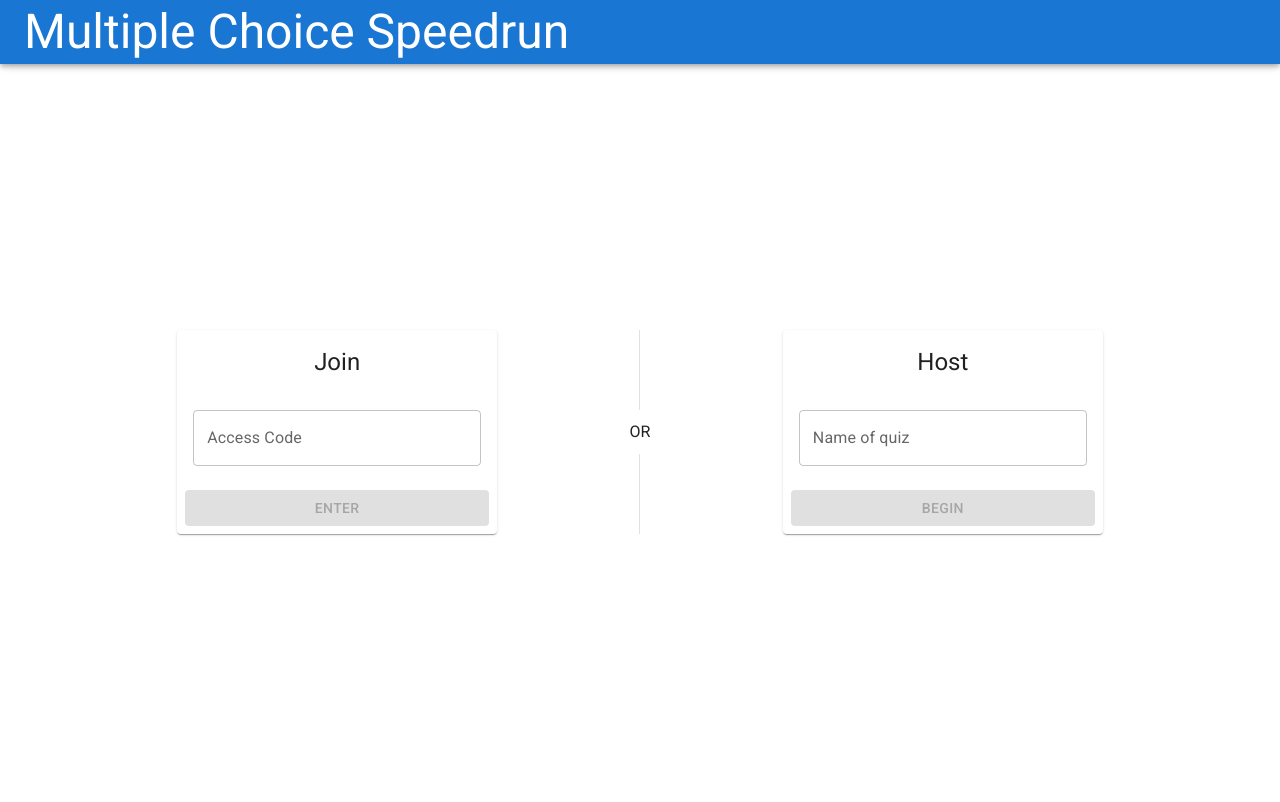
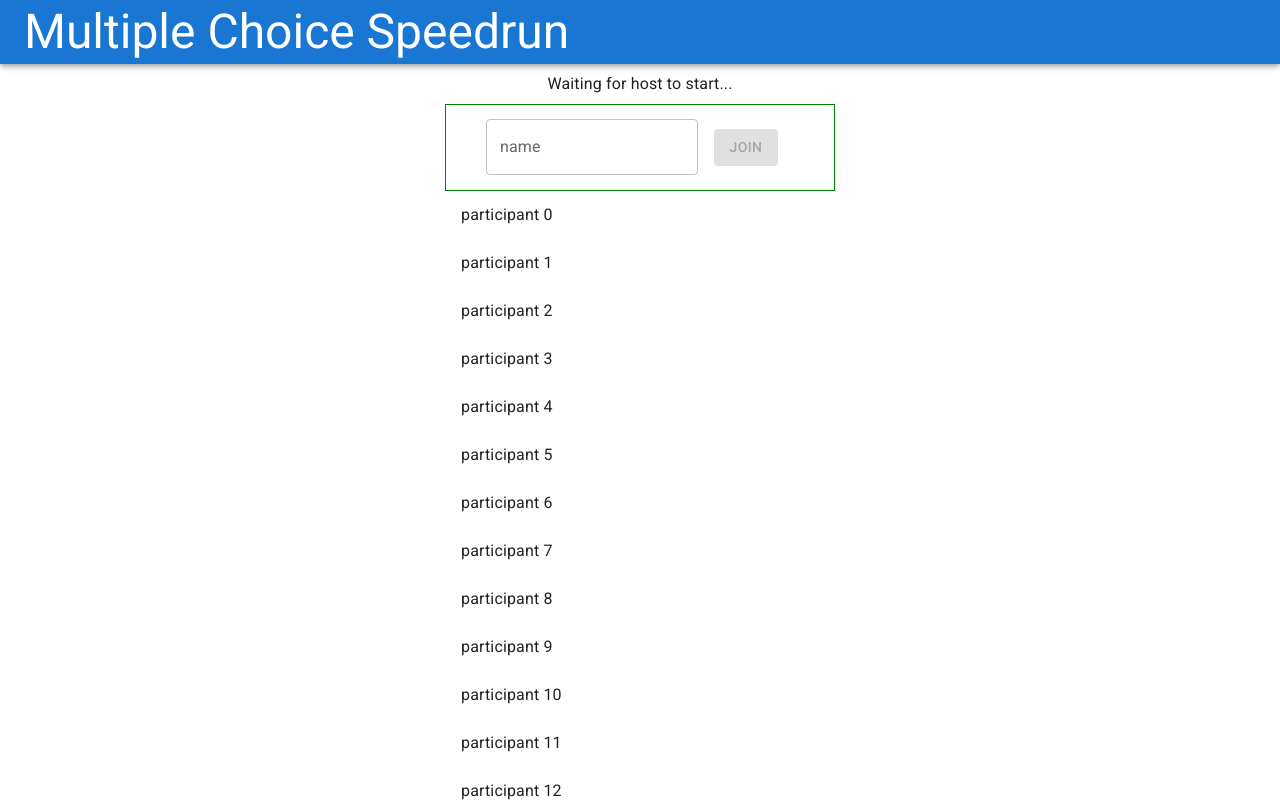
Before and after one commit to Ryangwaite/mc-speedrun, a React (Create React App) app in the folder ui/: page / in a window 1280 px wide. Shown: the top 802 px of the page. Built offline with nearby package versions, Linux system fonts and the light colour scheme.

Commit message:
Added basic screen for participant lobby

```diff
--- a/ui/src/App.tsx
+++ b/ui/src/App.tsx
@@ -1,6 +1,7 @@
 import { Container } from '@mui/material';
 import { TopBar, TopBarOffset } from './common/AppBar';
 import Home from './home/home';
+import Lobby from './participant/Lobby';
 
 function App() {
     return (
@@ -10,7 +11,8 @@ function App() {
         >
             <TopBar />
             <TopBarOffset />
-            <Home />
+            {/* <Home /> */}
+            <Lobby />
         </Container>
     )
 }
--- /dev/null
+++ b/ui/src/common/ParticipantList.tsx
@@ -0,0 +1,24 @@
+import { List, ListItem, ListItemText } from "@mui/material";
+
+interface IParticipantListProps {
+    thisParticipant: React.ReactElement | null,
+    otherParticipants: Set<string>
+}
+
+export default function ParticipantList(props: IParticipantListProps) {
+
+    const otherParticipantItems = Array.from(props.otherParticipants.values(), participant => (
+        <ListItem
+            key={participant}
+        >
+            <ListItemText primary={participant} />
+        </ListItem>
+    ));
+
+    return (
+        <List>
+            {props.thisParticipant}
+            {otherParticipantItems}
+        </List>
+    )
+}
--- /dev/null
+++ b/ui/src/participant/Lobby.tsx
@@ -0,0 +1,134 @@
+import React from "react";
+import { Button, Box, TextField, ListItem, ListItemText, Container, Typography} from "@mui/material";
+import ParticipantList from "../common/ParticipantList";
+
+interface IJoinListItemProps {
+    listItemKey: string,
+    onJoin: (name: string) => void
+}
+
+interface IJoinListItemState {
+    userJoined: boolean,
+    nameField: string,
+}
+
+class JoinListItem extends React.Component<IJoinListItemProps, IJoinListItemState> {
+    constructor(props: IJoinListItemProps) {
+        super(props)
+        this.state = {
+            userJoined: false,
+            nameField: ""
+        }
+
+        this.onFieldChange = this.onFieldChange.bind(this)
+        this.onJoinClicked = this.onJoinClicked.bind(this)
+    }
+
+    private onFieldChange(event: React.ChangeEvent<HTMLInputElement>) {
+        this.setState({nameField: event.target.value});
+    }
+
+    private onJoinClicked() {
+        this.setState({userJoined: true})
+        this.props.onJoin(this.state.nameField);
+    }
+
+    render() {
+        const { listItemKey } = this.props;
+        const { nameField } = this.state;
+
+        const content = this.state.userJoined ?
+            <ListItemText primary={this.state.nameField} /> :
+            <Container
+                sx={{
+                    display: "flex",
+                    alignItems: "baseline"
+                }}
+            >
+                <TextField
+                    fullWidth
+                    id="outlined-basic"
+                    label="name"
+                    onChange={this.onFieldChange}
+                />
+                <Button
+                    disabled={!nameField}
+                    onClick={() => this.onJoinClicked()}
+                    variant="contained"
+                    sx={{
+                        margin: 2
+                    }}
+                >JOIN</Button>
+            </Container>
+
+        return (
+            <ListItem
+                key={listItemKey}
+                sx={{
+                    border: "1px solid green", // TODO: properly style this
+                }}
+            >
+                {content}
+            </ListItem>
+        )
+    }
+}
+
+interface ILobbyProps {
+    // participants // will add this eventually
+}
+
+interface ILobbyState {
+    // Whether the user has entered their name and pressed the "JOIN" button
+    userJoined: boolean,
+    username: string
+}
+
+class Lobby extends React.Component<ILobbyProps, ILobbyState> {
+    constructor(props: ILobbyProps) {
+        super(props)
+        this.state = {
+            userJoined: false,
+            username: ""
+        }
+        this.onJoin = this.onJoin.bind(this)
+    }
+
+    private onJoin(name: string) {
+        this.setState({
+            userJoined: true,
+            username: name
+        })
+        alert(`'${name}' joined`)
+    }
+
+    render() {
+        const participants: Set<string> = new Set(Array.from(Array(150).keys()).map(x => `participant ${x}`))
+
+        let joinListItem = <JoinListItem
+            listItemKey={"joinListItem"}  // NOTE: probably come up with a better key than this
+            onJoin={this.onJoin}
+        />;
+
+        return (
+            <Box
+                display="flex"
+                flexDirection="column"
+                justifyContent="flex-start"
+                alignItems="center"
+                // A bit hacky but ensures that the top of the JoinForm doesn't appear behind
+                // AppBar and it is in a fixed place with different numbers of participants
+                height="90vh"
+            >
+                <Typography>Waiting for host to start...</Typography>
+
+                <ParticipantList
+                    thisParticipant={joinListItem}
+                    otherParticipants={participants}
+                />
+            </Box>
+        )
+    }
+}
+
+export default Lobby;
```
